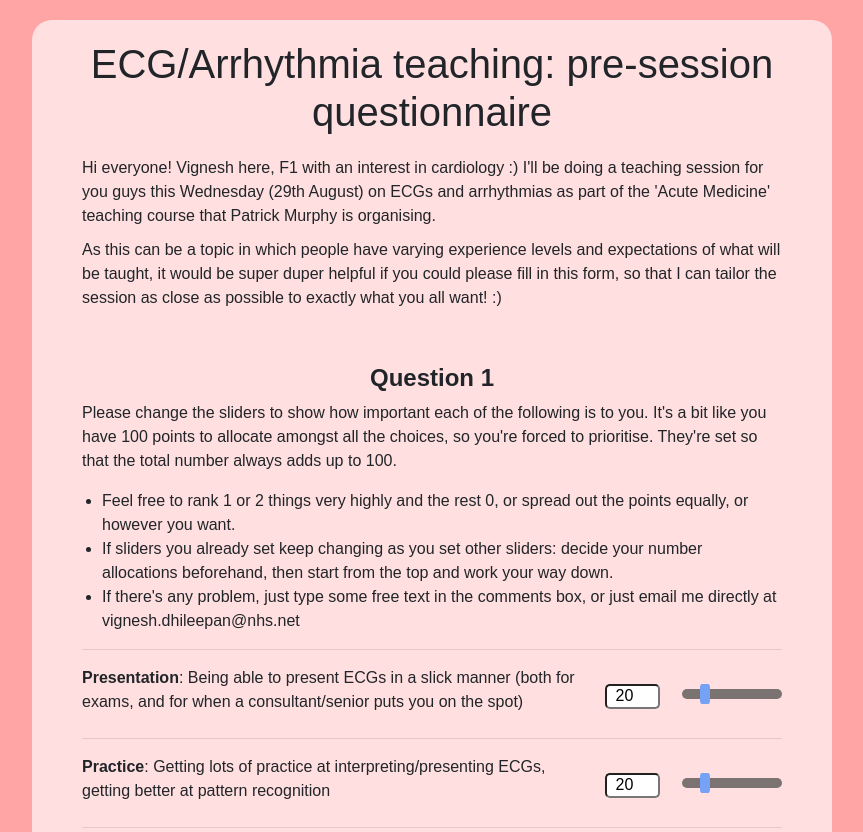
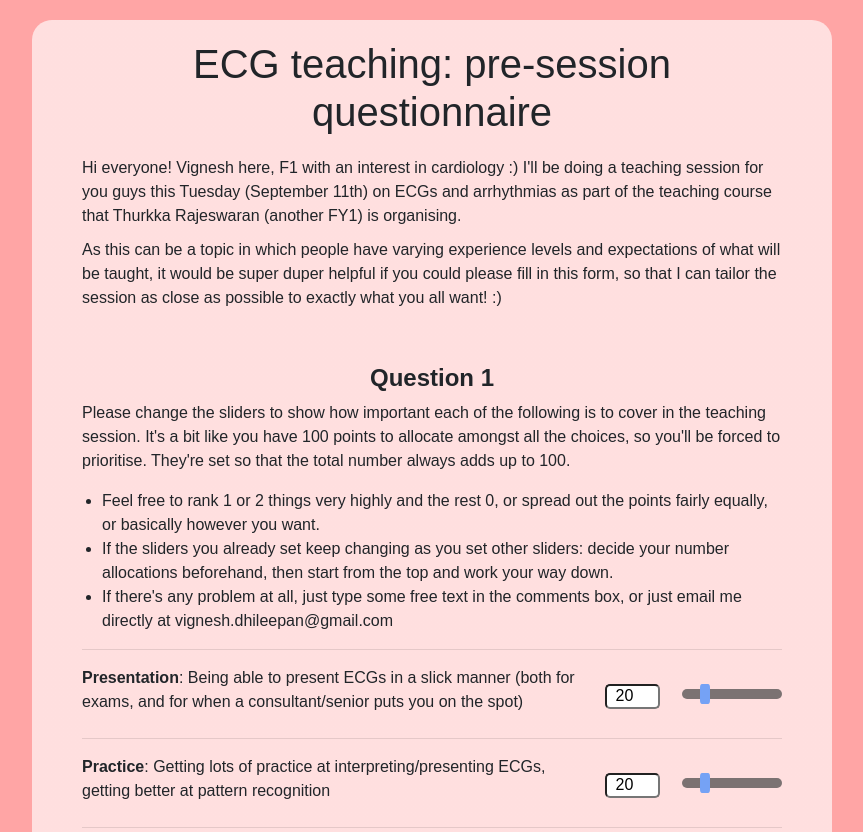
Before and after one commit to Vigoxin/ecg-teaching-questionnaire, a Flask app: page / in a window 1280 px wide. Shown: the top 832 px of the page, without its empty margins (208-1071 px from the left). Run offline with Flask 2, Linux system fonts and the light colour scheme; some libraries are stand-ins or nearby versions.

Commit message:
Updated words for next teaching session

```diff
--- a/app.py
+++ b/app.py
@@ -17,6 +17,11 @@ app.config['SQLALCHEMY_TRACK_MODIFICATIONS'] = False
 db = SQLAlchemy(app)
 
 # Data
+constants = {
+	'day_of_teaching': 'Tuesday',
+	'date_of_teaching': 'September 11th'
+}
+
 from confucius_quotes import quotes
 pd = {
 	'quotes': quotes
@@ -68,7 +73,7 @@ db.create_all()
 # Routes
 @app.route('/')
 def index():
-	return render_template('index.html', questions=questions, lenq=len(questions), pd=pd)
+	return render_template('index.html', questions=questions, lenq=len(questions), pd=pd, constants=constants)
 
 @app.route('/response', methods=['GET', 'POST'])
 def response():
@@ -79,7 +84,7 @@ def response():
 	response_to_add = Response(*values)
 	db.session.add(response_to_add)
 	db.session.commit()
-	return render_template('thankyou.html', pd=pd, args=args)
+	return render_template('thankyou.html', pd=pd, args=args, constants=constants)
 
 
 # Main
--- a/templates/base.html
+++ b/templates/base.html
@@ -25,7 +25,7 @@
     <body>
 
 		<div class="wrapper">
-			<h1>ECG/Arrhythmia teaching: pre-session questionnaire</h1>
+			<h1>ECG teaching: pre-session questionnaire</h1>
 
 			{% block content %}
 
--- a/templates/index.html
+++ b/templates/index.html
@@ -2,7 +2,7 @@
 
 {% block content %}
 			<div class="intro">
-				<p>Hi everyone! Vignesh here, F1 with an interest in cardiology :) I'll be doing a teaching session for you guys this Wednesday (29th August) on ECGs and arrhythmias as part of the 'Acute Medicine' teaching course that Patrick Murphy is organising.</p>
+				<p>Hi everyone! Vignesh here, F1 with an interest in cardiology :) I'll be doing a teaching session for you guys this {{constants['day_of_teaching']}} ({{constants['date_of_teaching']}}) on ECGs and arrhythmias as part of the teaching course that Thurkka Rajeswaran (another FY1) is organising.</p>
 
 				<p>As this can be a topic in which people have varying experience levels and expectations of what will be taught, it would be super duper helpful if you could please fill in this form, so that I can tailor the session as close as possible to exactly what you all want! :)</p>
 			</div>
@@ -13,12 +13,12 @@
 
 				<h4 class='question-heading'><strong>Question 1</strong></h4>
 
-				<p>Please change the sliders to show how important each of the following is to you. It's a bit like you have 100 points to allocate amongst all the choices, so you're forced to prioritise. They're set so that the total number always adds up to 100.</p>
+				<p>Please change the sliders to show how important each of the following is to cover in the teaching session. It's a bit like you have 100 points to allocate amongst all the choices, so you'll be forced to prioritise. They're set so that the total number always adds up to 100.</p>
 
 				<ul>
-					<li class='to-indent'>Feel free to rank 1 or 2 things very highly and the rest 0, or spread out the points equally, or however you want.</li>
-					<li class='to-indent'>If sliders you already set keep changing as you set other sliders: decide your number allocations beforehand, then start from the top and work your way down. </li>
-					<li class='to-indent'>If there's any problem, just type some free text in the comments box, or just email me directly at vignesh.dhileepan@nhs.net</li>
+					<li class='to-indent'>Feel free to rank 1 or 2 things very highly and the rest 0, or spread out the points fairly equally, or basically however you want.</li>
+					<li class='to-indent'>If the sliders you already set keep changing as you set other sliders: decide your number allocations beforehand, then start from the top and work your way down. </li>
+					<li class='to-indent'>If there's any problem at all, just type some free text in the comments box, or just email me directly at vignesh.dhileepan@gmail.com</li>
 				</ul>
 
 				{%for i in range(1, lenq+1)%}
--- a/templates/thankyou.html
+++ b/templates/thankyou.html
@@ -2,7 +2,7 @@
 
 {% block content %}
 
-<p>Thanks, see you on Wednesday!</p>
+<p>Thanks a lot, see you on {{constants['date_of_teaching']}}!</p>
 
 <p>Your answers:</p>
 <ul>
```
Also changed, not shown: data.sqlite.
